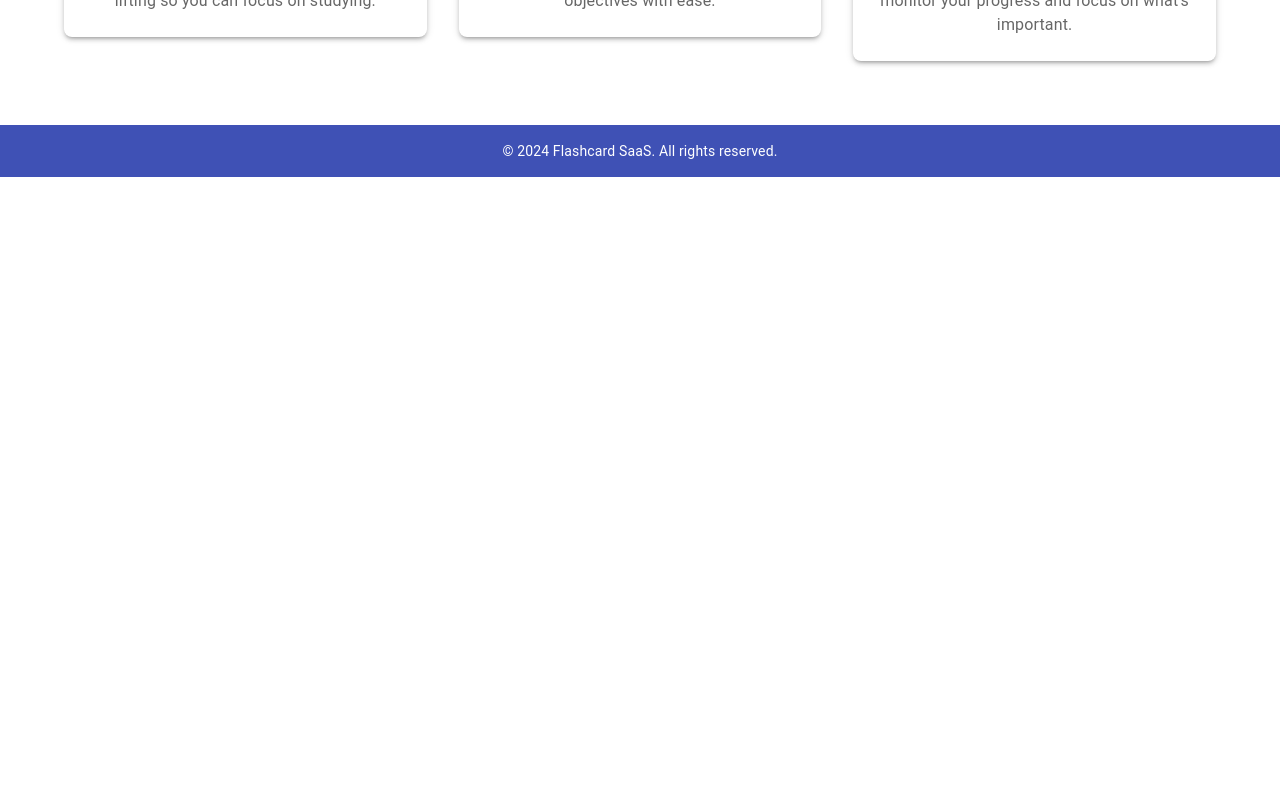
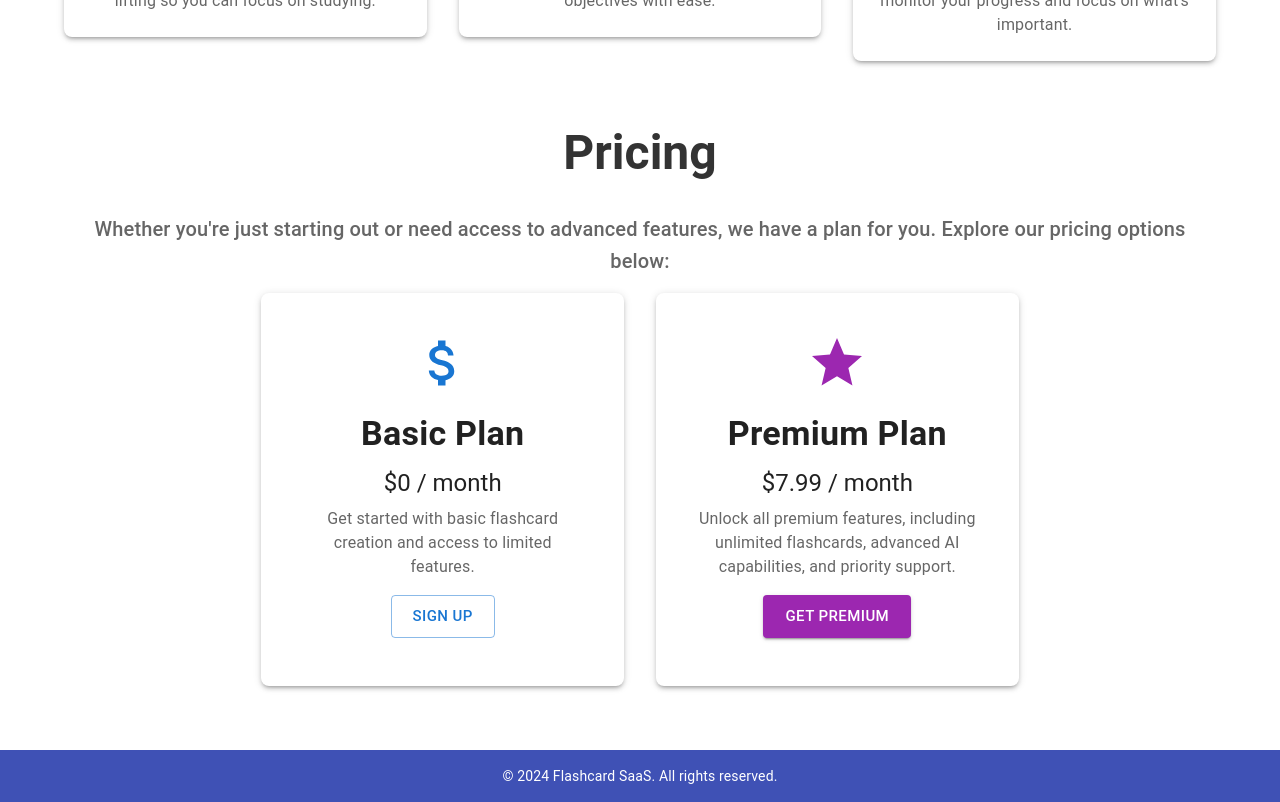
Before and after one commit to rohanmathewalex/flashcards-ai, a Next.js app: page / in a window 1280 px wide. Shown: the part 880-1682 px from the top of the page. Before the commit the page ends 1057 px from the top, so only its background shows below. Built offline with nearby package versions, Linux system fonts and the light colour scheme; no server answers.

Commit message:
hoem ui completed

```diff
--- a/app/page.js
+++ b/app/page.js
@@ -1,9 +1,11 @@
 import { SignedIn, SignedOut, UserButton } from "@clerk/nextjs";
-import { AppBar, Toolbar, Typography, Button, Container, Box, Grid } from "@mui/material";
+import { AppBar, Toolbar, Typography, Button, Container, Box, Grid, Card, CardContent } from "@mui/material";
 import Head from "next/head";
-import FlashOnIcon from '@mui/icons-material/FlashOn';  // Icon for AI-powered feature
-import SchoolIcon from '@mui/icons-material/School';  // Icon for Smart Study Guides
-import TrackChangesIcon from '@mui/icons-material/TrackChanges';  // Icon for Tracking Progress
+import FlashOnIcon from '@mui/icons-material/FlashOn';
+import SchoolIcon from '@mui/icons-material/School';
+import TrackChangesIcon from '@mui/icons-material/TrackChanges';
+import AttachMoneyIcon from '@mui/icons-material/AttachMoney';
+import StarIcon from '@mui/icons-material/Star';
 
 export default function Home() {
   return (
@@ -40,7 +42,7 @@ export default function Home() {
       {/* Hero Section */}
       <Box
         sx={{
-          backgroundColor: '#f5f5f5',
+          backgroundColor: '#e3f2fd',
           minHeight: '70vh',
           display: 'flex',
           alignItems: 'center',
@@ -55,7 +57,7 @@ export default function Home() {
             variant="h2"
             component="h1"
             gutterBottom
-            sx={{ fontWeight: 'bold', color: '#333', textShadow: '2px 2px 4px rgba(0, 0, 0, 0.3)' }}  // Improved readability with shadow
+            sx={{ fontWeight: 'bold', color: '#333', textShadow: '2px 2px 4px rgba(0, 0, 0, 0.3)' }}
           >
             Welcome to Flashcard SaaS
           </Typography>
@@ -72,8 +74,8 @@ export default function Home() {
       <Container sx={{ mt: 8, mb: 8 }}>
         <Grid container spacing={4}>
           <Grid item xs={12} sm={4}>
-            <Box sx={{ textAlign: 'center', boxShadow: 3, padding: 3, borderRadius: 2 }}>
-              <FlashOnIcon sx={{ fontSize: 50, color: 'primary.main', mb: 2 }} /> {/* Icon for AI-powered feature */}
+            <Box sx={{ textAlign: 'center', boxShadow: 3, padding: 3, borderRadius: 2, backgroundColor: '#ffffff' }}>
+              <FlashOnIcon sx={{ fontSize: 50, color: 'primary.main', mb: 2 }} />
               <Typography variant="h6" gutterBottom>
                 AI-Powered Flashcards
               </Typography>
@@ -83,8 +85,8 @@ export default function Home() {
             </Box>
           </Grid>
           <Grid item xs={12} sm={4}>
-            <Box sx={{ textAlign: 'center', boxShadow: 3, padding: 3, borderRadius: 2 }}>
-              <SchoolIcon sx={{ fontSize: 50, color: 'primary.main', mb: 2 }} /> {/* Icon for Smart Study Guides */}
+            <Box sx={{ textAlign: 'center', boxShadow: 3, padding: 3, borderRadius: 2, backgroundColor: '#ffffff' }}>
+              <SchoolIcon sx={{ fontSize: 50, color: 'primary.main', mb: 2 }} />
               <Typography variant="h6" gutterBottom>
                 Smart Study Guides
               </Typography>
@@ -94,8 +96,8 @@ export default function Home() {
             </Box>
           </Grid>
           <Grid item xs={12} sm={4}>
-            <Box sx={{ textAlign: 'center', boxShadow: 3, padding: 3, borderRadius: 2 }}>
-              <TrackChangesIcon sx={{ fontSize: 50, color: 'primary.main', mb: 2 }} /> {/* Icon for Tracking Progress */}
+            <Box sx={{ textAlign: 'center', boxShadow: 3, padding: 3, borderRadius: 2, backgroundColor: '#ffffff' }}>
+              <TrackChangesIcon sx={{ fontSize: 50, color: 'primary.main', mb: 2 }} />
               <Typography variant="h6" gutterBottom>
                 Track Your Progress
               </Typography>
@@ -103,6 +105,63 @@ export default function Home() {
                 Keep track of what you’ve learned and what you need to review. Our system helps you monitor your progress and focus on what's important.
               </Typography>
             </Box>
+          </Grid>
+        </Grid>
+      </Container>
+
+      {/* Pricing Section */}
+      <Container sx={{ mb: 8 }}>
+        <Typography
+          variant="h3"
+          component="h2"
+          align="center"
+          gutterBottom
+          sx={{ fontWeight: 'bold', color: '#333', marginBottom: 4 }}  // Updated to h3 and added margin
+        >
+          Pricing
+        </Typography>
+        <Typography variant="h6" color="textSecondary" align="center" paragraph>
+          Whether you're just starting out or need access to advanced features, we have a plan for you. Explore our pricing options below:
+        </Typography>
+
+        <Grid container spacing={4} justifyContent="center">
+          <Grid item xs={12} sm={6} md={4}>
+            <Card sx={{ textAlign: 'center', boxShadow: 3, padding: 3, borderRadius: 2 }}>
+              <CardContent>
+                <AttachMoneyIcon sx={{ fontSize: 60, color: 'primary.main', mb: 2 }} />
+                <Typography variant="h4" component="h3" gutterBottom sx={{ fontWeight: 'bold' }}>
+                  Basic Plan
+                </Typography>
+                <Typography variant="h5" color="textPrimary" gutterBottom>
+                  $0 / month
+                </Typography>
+                <Typography variant="body1" color="textSecondary" paragraph>
+                  Get started with basic flashcard creation and access to limited features.
+                </Typography>
+                <Button variant="outlined" color="primary" size="large">
+                  Sign Up
+                </Button>
+              </CardContent>
+            </Card>
+          </Grid>
+          <Grid item xs={12} sm={6} md={4}>
+            <Card sx={{ textAlign: 'center', boxShadow: 3, padding: 3, borderRadius: 2 }}>
+              <CardContent>
+                <StarIcon sx={{ fontSize: 60, color: 'secondary.main', mb: 2 }} />
+                <Typography variant="h4" component="h3" gutterBottom sx={{ fontWeight: 'bold' }}>
+                  Premium Plan
+                </Typography>
+                <Typography variant="h5" color="textPrimary" gutterBottom>
+                  $7.99 / month
+                </Typography>
+                <Typography variant="body1" color="textSecondary" paragraph>
+                  Unlock all premium features, including unlimited flashcards, advanced AI capabilities, and priority support.
+                </Typography>
+                <Button variant="contained" color="secondary" size="large">
+                  Get Premium
+                </Button>
+              </CardContent>
+            </Card>
           </Grid>
         </Grid>
       </Container>
```
